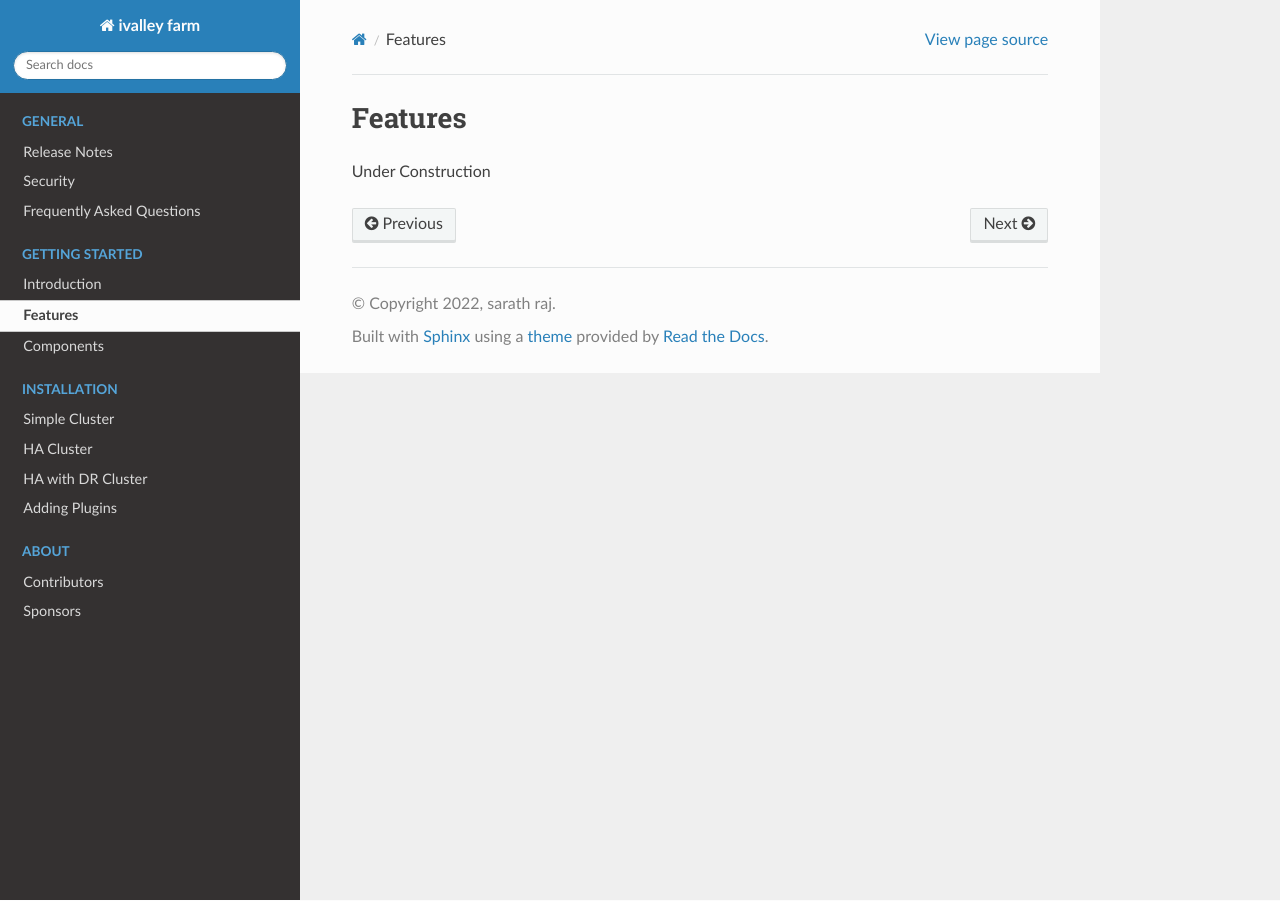
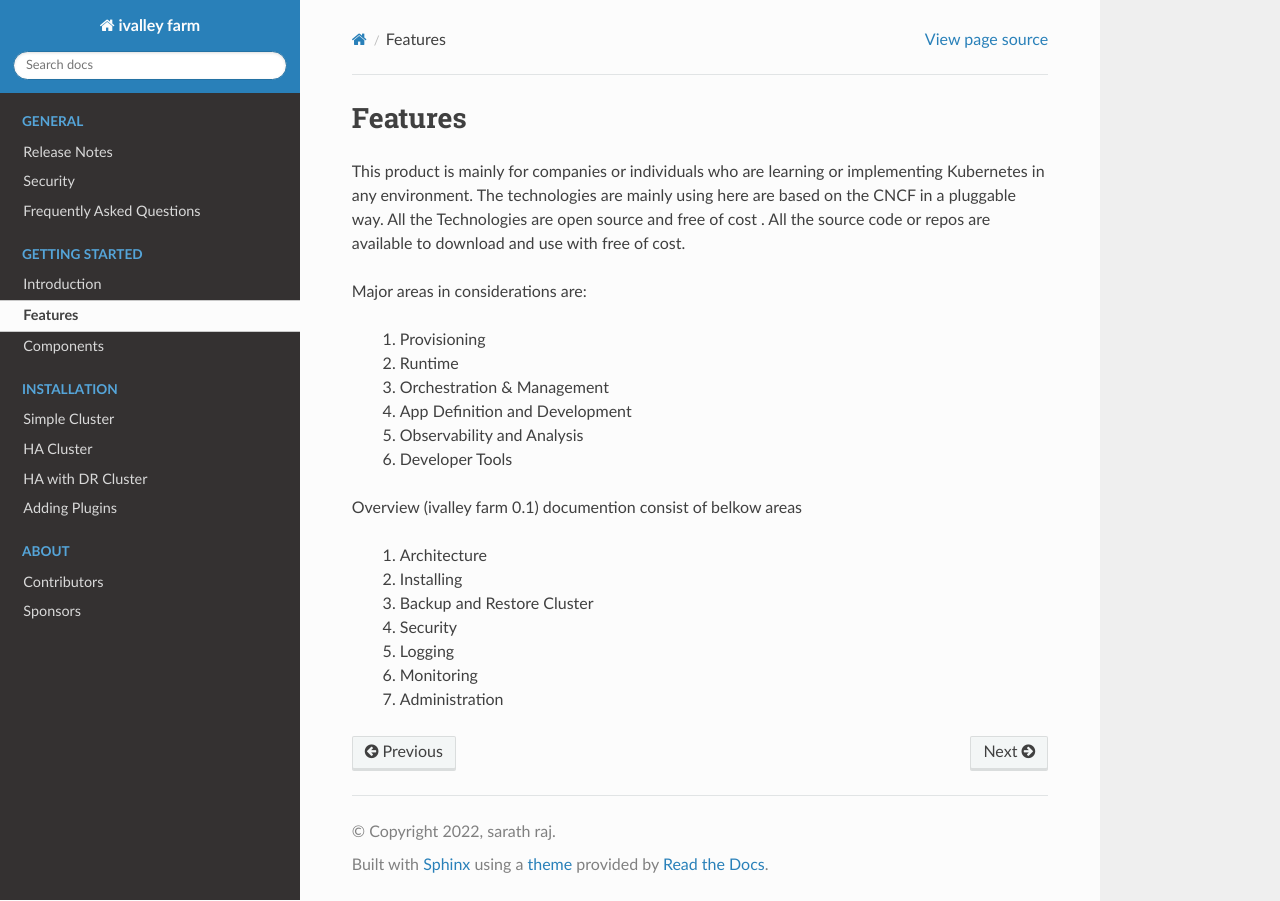
Before and after one commit to ivalley-apps/farm-docs, a Sphinx documentation site: the page built from source/docs/0_1/general/features.rst, in a window 1280 px wide. Built offline with Sphinx 7.4.7 and the Read the Docs theme 2.0.0, drawn with Linux system fonts in a browser that asks for light colours.

```diff
--- a/source/docs/0_1/general/features.rst
+++ b/source/docs/0_1/general/features.rst
@@ -4,4 +4,26 @@
 Features
 ###############
 
-Under Construction
+This product is mainly for companies or individuals who are learning or implementing Kubernetes in any environment.
+The technologies are mainly using here are based on the CNCF in a pluggable way.
+All the Technologies are open source and free of cost .
+All the source code or repos are available to download and use with free of cost.
+
+Major areas in considerations are:
+
+    1. Provisioning
+    2. Runtime
+    3. Orchestration & Management
+    4. App Definition and Development
+    5. Observability and Analysis
+    6. Developer Tools
+
+Overview (ivalley farm 0.1) documention consist of belkow areas
+
+    1. Architecture
+    2. Installing
+    3. Backup and Restore Cluster
+    4. Security
+    5. Logging
+    6. Monitoring
+    7. Administration
--- a/source/docs/0_1/general/introduction.rst
+++ b/source/docs/0_1/general/introduction.rst
@@ -4,4 +4,5 @@
 Introduction
 ############
 
-Introduction
+Ivalley Farm is product which consist of set several products in the Cloud world. we are trying to help cloud engineering in the filed of container and Technology selection.
+All the technologies we are using are purely open source and published in CNCF.
```
Also changed, not shown: 13 other files.
